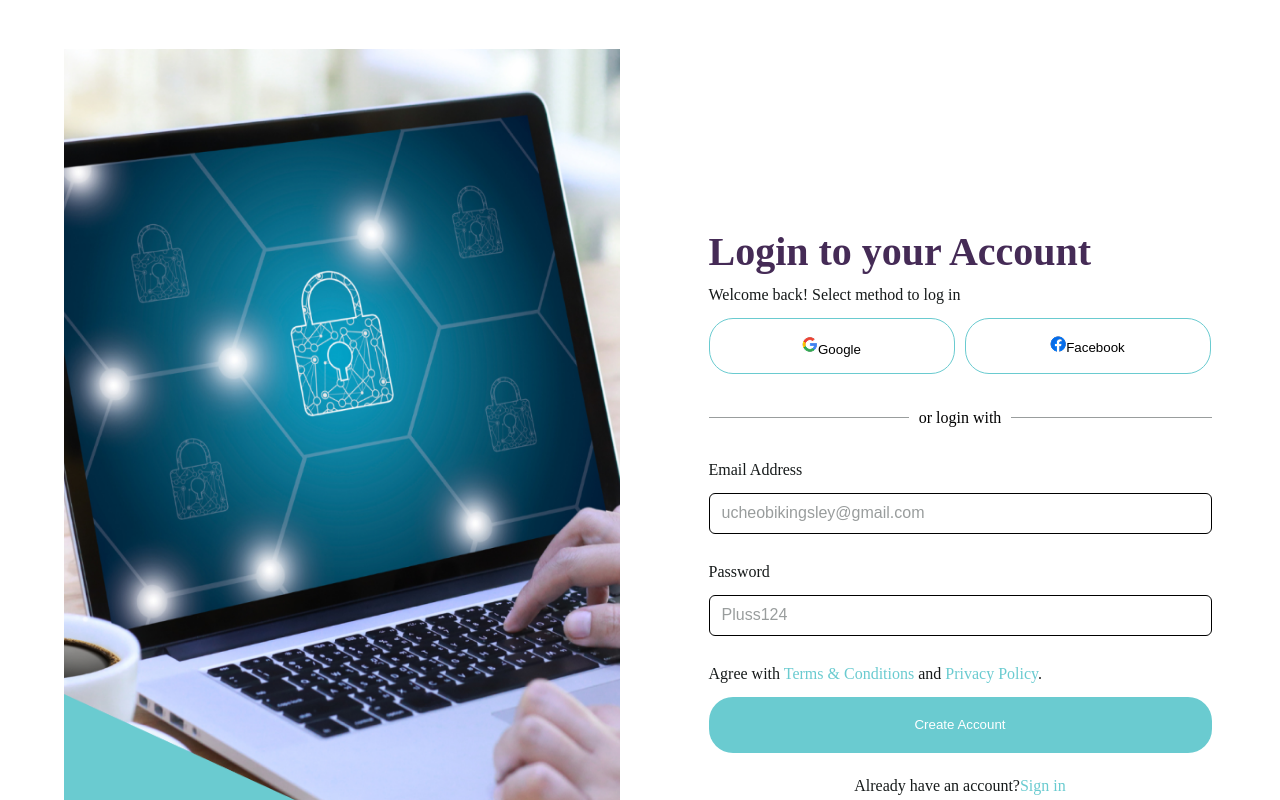
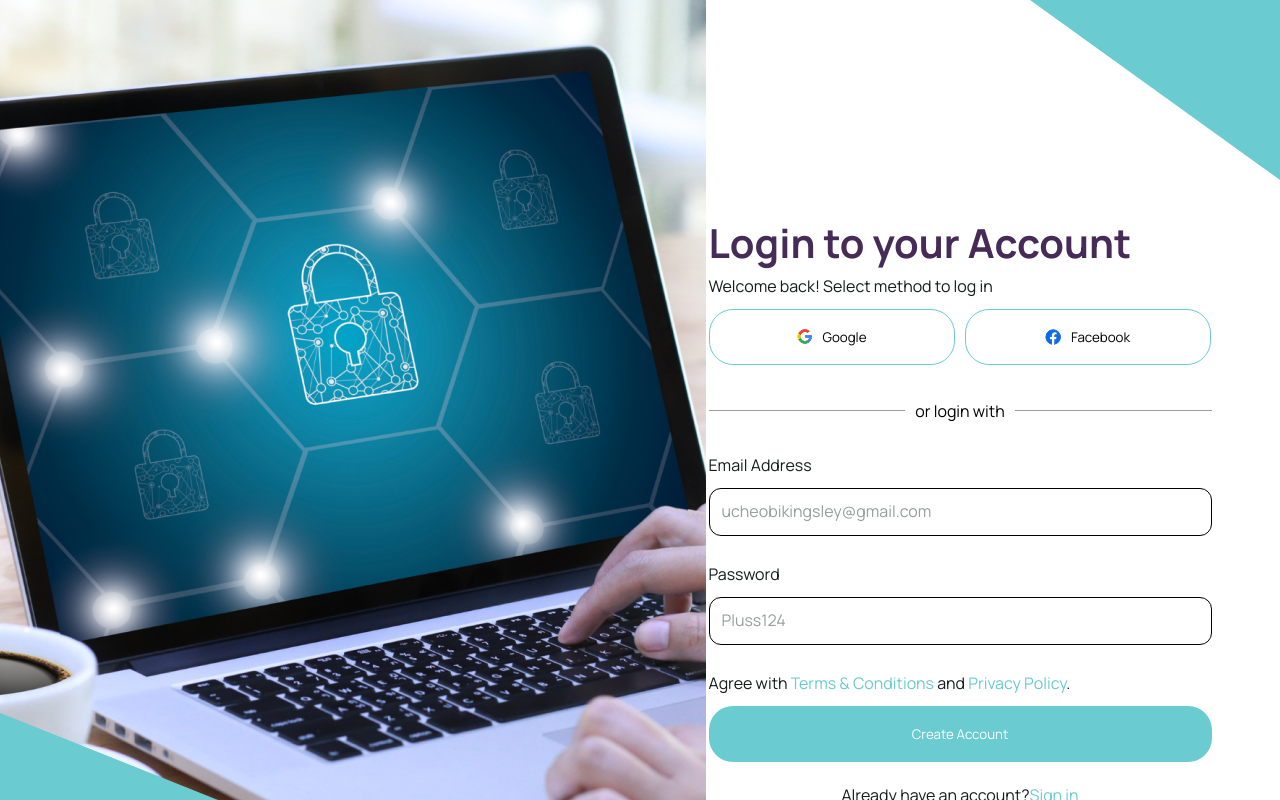
Before and after one commit to Chidinmaojimba/projectpayment, a React (Vite) app: page /login in a window 1280 px wide. Shown: the top 800 px of the page. Built offline with nearby package versions, Linux system fonts and the light colour scheme.

Commit message:
did four pages

```diff
--- a/index.html
+++ b/index.html
@@ -3,6 +3,9 @@
   <head>
     <meta charset="UTF-8" />
     <link rel="icon" type="image/svg+xml" href="/vite.svg" />
+    <link rel="preconnect" href="https://fonts.googleapis.com">
+<link rel="preconnect" href="https://fonts.gstatic.com" crossorigin>
+<link href="https://fonts.googleapis.com/css2?family=Manrope:wght@200..800&family=Mulish:ital,wght@0,200..1000;1,200..1000&family=Reem+Kufi:wght@400..700&family=Source+Serif+4:ital,opsz,wght@0,8..60,200..900;1,8..60,200..900&display=swap" rel="stylesheet">
     <meta name="viewport" content="width=device-width, initial-scale=1.0" />
     <title>my-react-app</title>
   </head>
--- a/src/Pages/Login.jsx
+++ b/src/Pages/Login.jsx
@@ -14,7 +14,9 @@ const Login = () => {
                                   <img src={lappy} alt="My lappy" className="my-lappy"/>
                               </div>
                               <div className="right-container">
-                                  {/* <h1>Create an account</h1> */}
+
+                                <div className="diagonal"></div>
+
                                <form>
                                 <h1>Login to your Account</h1>
                                 <p className="subtitle">Welcome back! Select method to log in</p>
--- a/src/Pages/PhonenumberAut.jsx
+++ b/src/Pages/PhonenumberAut.jsx
@@ -16,6 +16,8 @@ const PhoneNumberAut = () => {
                                 </div>
 
                                 <div className="right-container">
+
+                                    <div className="diagonal"></div>
 
                                     <form>
 
--- a/src/Pages/Phonenumbertwo.jsx
+++ b/src/Pages/Phonenumbertwo.jsx
@@ -15,7 +15,10 @@ const Phonenumbertwo = () => {
                                         </div>
 
                                         <div className="right-container">
+<div className="diagonal"></div>
+
                                           <form>
+
                                            <div className="heading">
 
                                        <button className="ring-btn" >    <img src={arrow} alt="arrow" className="arrow"/></button>
--- a/src/Pages/Signup.jsx
+++ b/src/Pages/Signup.jsx
@@ -14,12 +14,9 @@ const Signup = () => {
                         <div className="right-container">
                             {/* <h1>Create an account</h1> */}
 
-                         <div className="auth-card">
+
 
                          <form>
-
-
-
                           <h1>Create an account</h1>
                            <div className="row">
                             <div className="row-write">
@@ -48,7 +45,7 @@ const Signup = () => {
 
                          </form>
 
-                         </div>
+
 
                         </div>
                 </div>
--- a/src/index.css
+++ b/src/index.css
@@ -1,20 +1,18 @@
 *{  margin:0;
     padding: 0;
     box-sizing: border-box;
+    font-family: Manrope;
 
 }
 body{
    height: 100vh;
-
 }
 
 .container{
  display: flex;
   height: 100vh;
   margin-top: 100px;
-
-
-
+  width: 100%;
 }
 
 form h1 {
@@ -63,52 +61,44 @@ color: #999D9D;
 .left-container {
  width: 50%;
 
-}
-.my-blueframe,
-.my-visacard,
-.my-lappy{
- width: 556px;
- height: 924px;
-}
-
-/* .auth-card {
-  width: 420px;
-  min-height: 600px;
-  background: white;
-  padding: 40px;
-  border-radius: 20px;
-  position: relative;
-  overflow: hidden;
 
 }
 
 
-.auth-card::after {
-  content: "";
+.diagonal {
   position: absolute;
   top: 0;
   right: 0;
-  width: 120px;
-  height: 120px;
+  width: 250px;
+  height: 180px;
   background: #6ACBD0;
-  clip-path: polygon(100% 0, 0 0, 100% 100%);
+
+  clip-path: polygon(
+    100% 0,
+    0 0,
+    100% 100%
+  );
 }
- */
+
 
 .right-container {
-width: 40%;
-background-color: white;
+width: 50%;
+/* background-color: white; */
 display: flex;
 justify-content: space-around;
 align-items: center;
 flex-direction: column;
-/* gap: 2rem;   */
+padding: 60px;
 }
+
+
+
 
 form {
     gap:15px;
     display: flex;
     flex-direction: column;
+    max-width: 100%;
 }
 
 .flex-box {
@@ -130,7 +120,8 @@ input {
     width: 100%;
     padding: 12px;
     margin-bottom: 15px;
-    border-radius:6px ;
+    border-radius:12px ;
+    height: 48px;
     border: 1px solid black;
 }
 
@@ -170,16 +161,6 @@ color: #452B56;
 align-items: center;
 }
 
-.blue {
-        width: 647px;
-height: 260px;
-/* angle: -56.42 deg; */
-opacity: 1;
-/* top: -163.01px; */
-top: -100px;
-left: 1217.19px;
-background: #6ACBD0;
-}
 
 .right-container h6 {
 font-weight: 600;
@@ -256,27 +237,13 @@ gap: 10px;
 padding: 17px 48px 17px 48px;
 border: 1px solid #6ACBD0;
 background: transparent;
+cursor: pointer;
+display:flex;
+align-items: center;
+justify-content: center;
 }
 
-/* .divider {
-  text-align: center;
-  margin: 15px 0;
-  color: #64748b;
-  font-size: 13px;
-}
 
-.divider span{
- color: #161A1A;
-font-weight: 400;
-font-style: Regular;
-font-size: 16px;
-}
-
-span::after {
-    width: 172px;
-height: 0px;
-border-width: 1px;
-} */
 
 .divider {
   display: flex;
```
